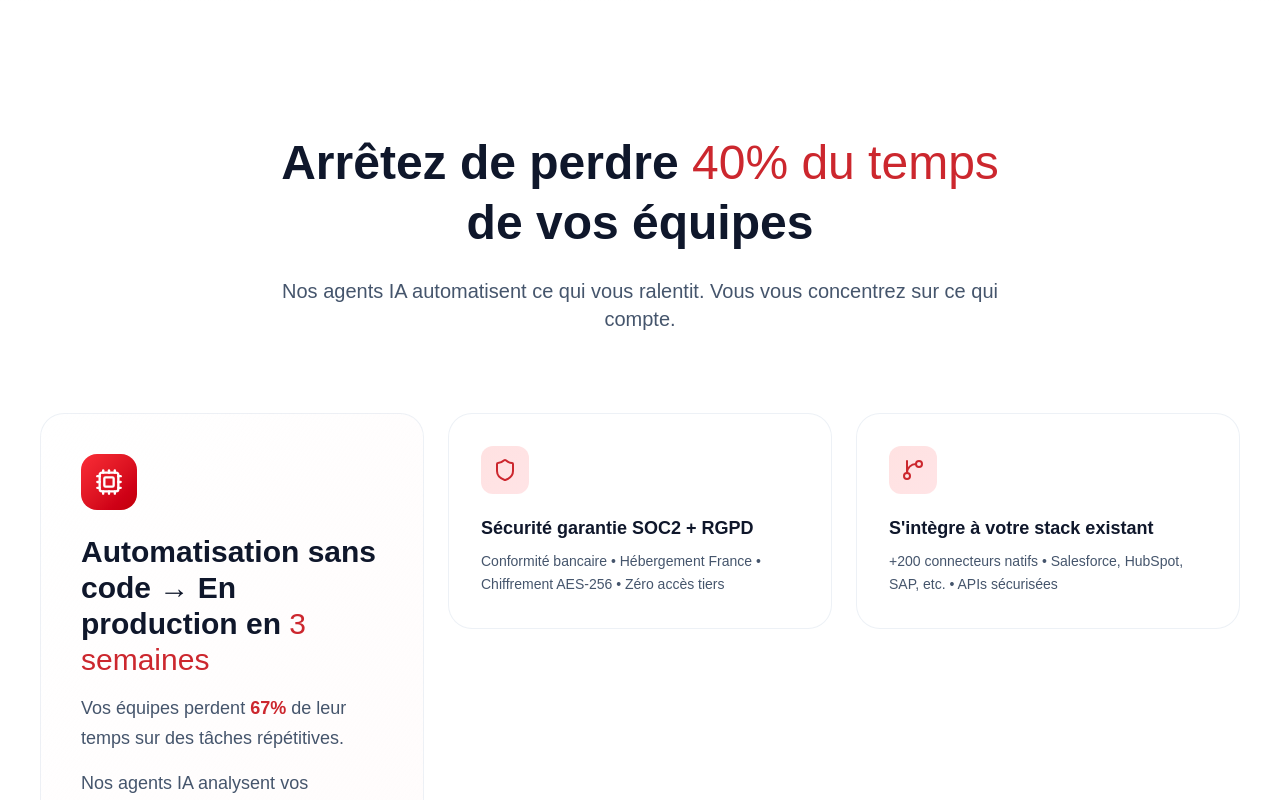
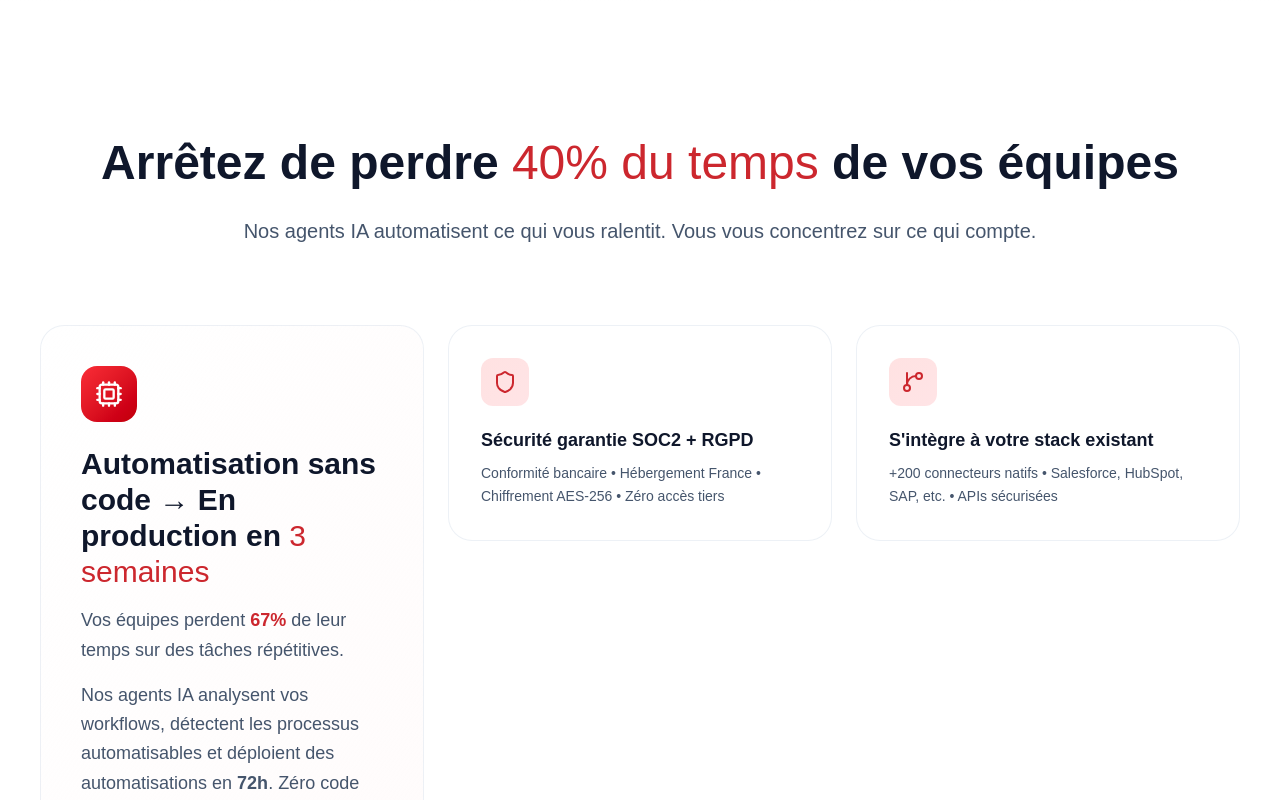
Before and after one commit to butlucratif/ai-infrastructure-landing, a Next.js app: page / in a window 1280 px wide. Shown: the part 1760-2560 px from the top of the page. Built offline with nearby package versions, Linux system fonts and the light colour scheme.

Commit message:
fix(layout): simplify Bento Grid container hierarchy
- Remove nested container max-w-7xl wrapper
- Apply maxWidth: 1200px directly to section wrapper
- Ensures consistent centering across all viewport sizes

```diff
--- a/src/app/page.tsx
+++ b/src/app/page.tsx
@@ -496,9 +496,9 @@ export default function AIInfrastructureLanding() {
 
       {/* Bento Grid - Features */}
       <section id="solution" className="py-32 px-6 lg:px-8 relative">
-        <div className="container mx-auto max-w-7xl">
+        <div className="mx-auto" style={{ maxWidth: '1200px' }}>
           <FadeIn>
-            <div className="text-center mb-20 max-w-3xl mx-auto">
+            <div className="text-center mb-20">
               <h2 className="text-4xl md:text-5xl font-bold mb-6 leading-tight">
                 Arrêtez de perdre <em className="not-italic font-light italic text-[var(--primary)]">40% du temps</em> de vos équipes
               </h2>
@@ -509,7 +509,7 @@ export default function AIInfrastructureLanding() {
           </FadeIn>
 
           {/* Bento Grid */}
-          <div className="grid md:grid-cols-2 lg:grid-cols-3 gap-6 mx-auto" style={{ maxWidth: '1200px' }}>
+          <div className="grid md:grid-cols-2 lg:grid-cols-3 gap-6">
             {/* Large feature */}
             <FadeIn delay={0.1}>
               <motion.div
```
